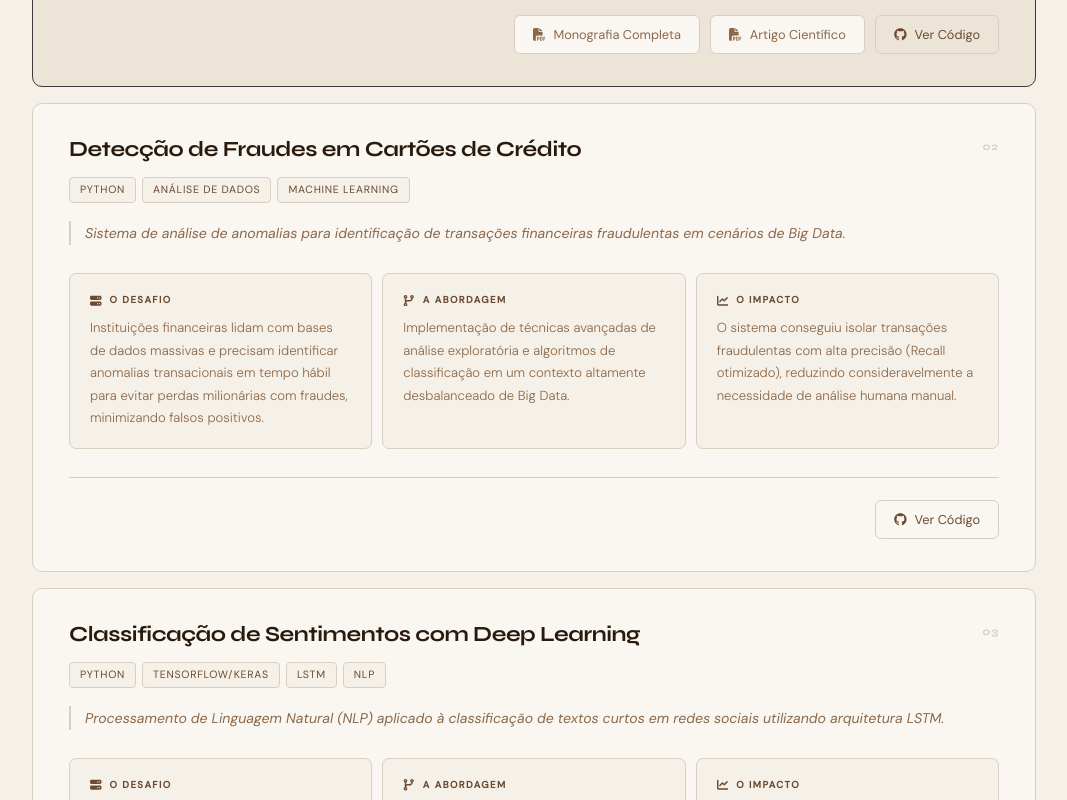
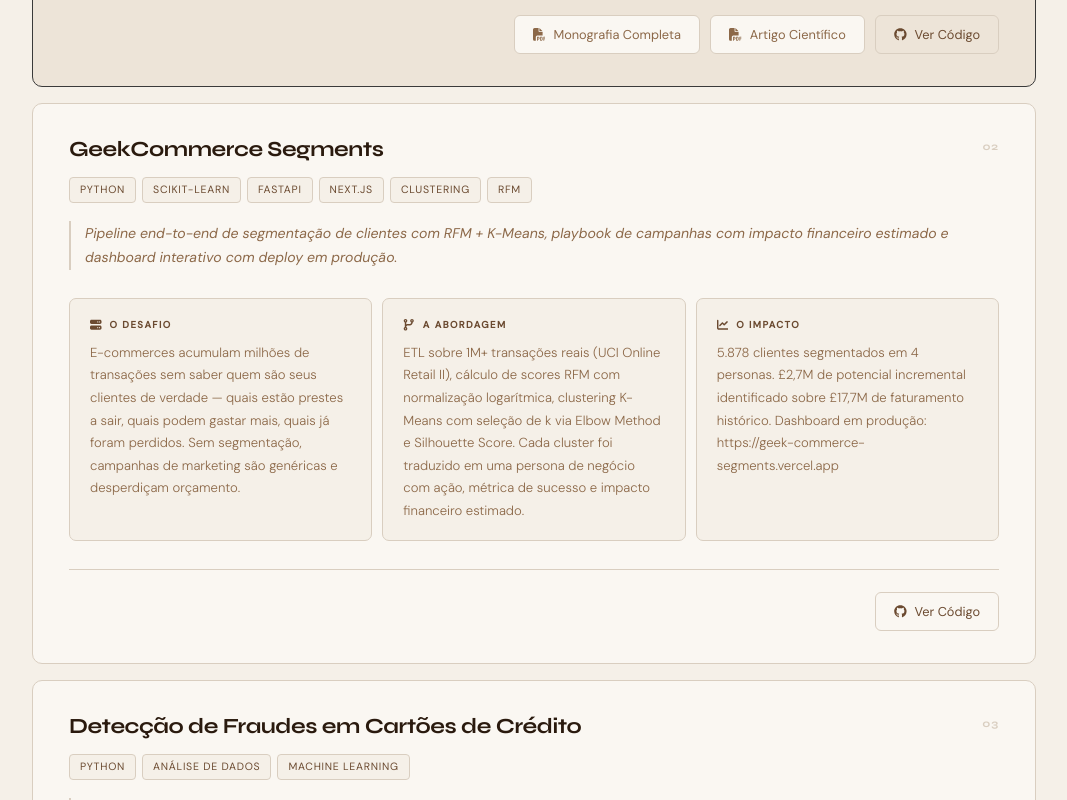
Before and after one commit to arthurlins7/portifolio_REACT, a React (Vite) app: page / in a window 1280 px wide. Shown: the part 1360-2160 px from the top of the page, without its empty margins (106-1173 px from the left). Built offline with nearby package versions, Linux system fonts and the light colour scheme.

Commit message:
geekcommerce

```diff
--- a/src/data/projects.js
+++ b/src/data/projects.js
@@ -15,6 +15,18 @@ export const projects = [
       result: "O modelo forneceu métricas de desempenho robustas na avaliação do PIB per capita, demonstrando alta capacidade de generalização para auxiliar agentes públicos e investidores na tomada de decisão."
     },
     link: "https://github.com/arthurlins7/Machine-Learning-aplicado-a-munic-pios-do-Nordeste.git"
+  },
+  {
+    title: "GeekCommerce Segments",
+    description: "Pipeline end-to-end de segmentação de clientes com RFM + K-Means, playbook de campanhas com impacto financeiro estimado e dashboard interativo com deploy em produção.",
+    stack: "Python, Scikit-Learn, FastAPI, Next.js, Clustering, RFM",
+    image: "",
+    narrative: {
+      problem: "E-commerces acumulam milhões de transações sem saber quem são seus clientes de verdade — quais estão prestes a sair, quais podem gastar mais, quais já foram perdidos. Sem segmentação, campanhas de marketing são genéricas e desperdiçam orçamento.",
+      solution: "ETL sobre 1M+ transações reais (UCI Online Retail II), cálculo de scores RFM com normalização logarítmica, clustering K-Means com seleção de k via Elbow Method e Silhouette Score. Cada cluster foi traduzido em uma persona de negócio com ação, métrica de sucesso e impacto financeiro estimado.",
+      result: "5.878 clientes segmentados em 4 personas. £2,7M de potencial incremental identificado sobre £17,7M de faturamento histórico. Dashboard em produção: https://geek-commerce-segments.vercel.app"
+    },
+    link: "https://github.com/arthurlins7/GeekCommerce-Segments"
   },
   {
     title: "Detecção de Fraudes em Cartões de Crédito",
```
